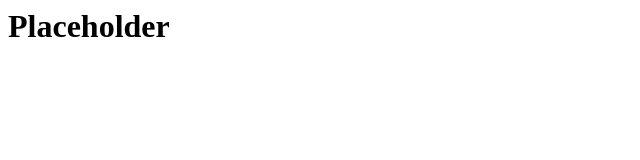
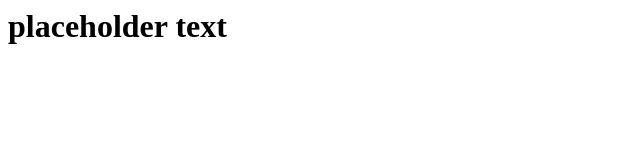
Before and after one commit to Gokul-H7/group27_phase2, a website: page website/index.html in a window 1280 px wide. Shown: the whole page, without its empty margins (0-640 px from the left). Drawn offline with Linux system fonts and the light colour scheme.

Commit message:
test web

```diff
--- a/website/index.html
+++ b/website/index.html
@@ -2,6 +2,6 @@
     <title>Placeholder</title>
 </head>
 <body>
-    <h1>Placeholder</h1>
+    <h1>placeholder text</h1>
 </body>
 </html>
```
